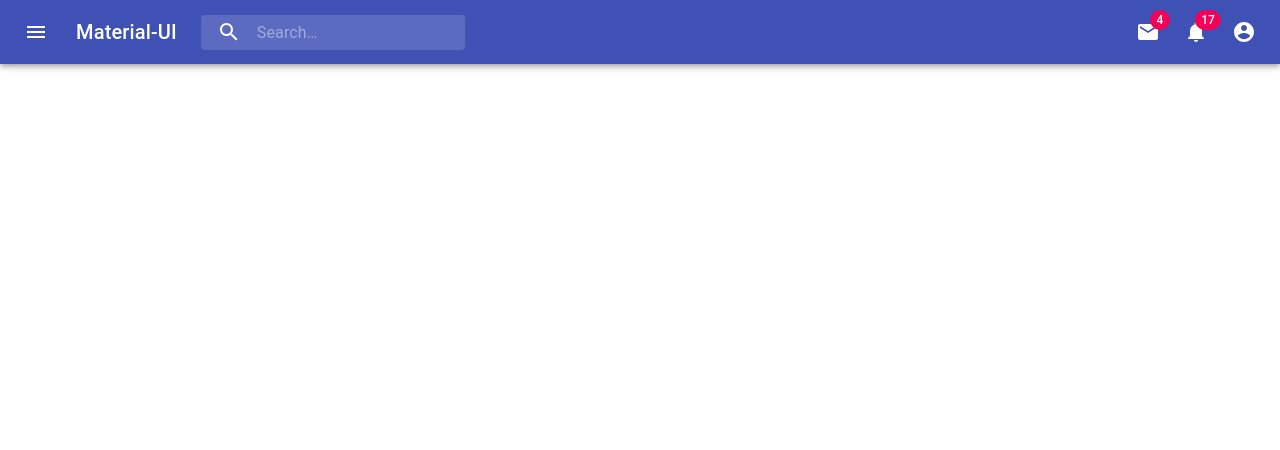
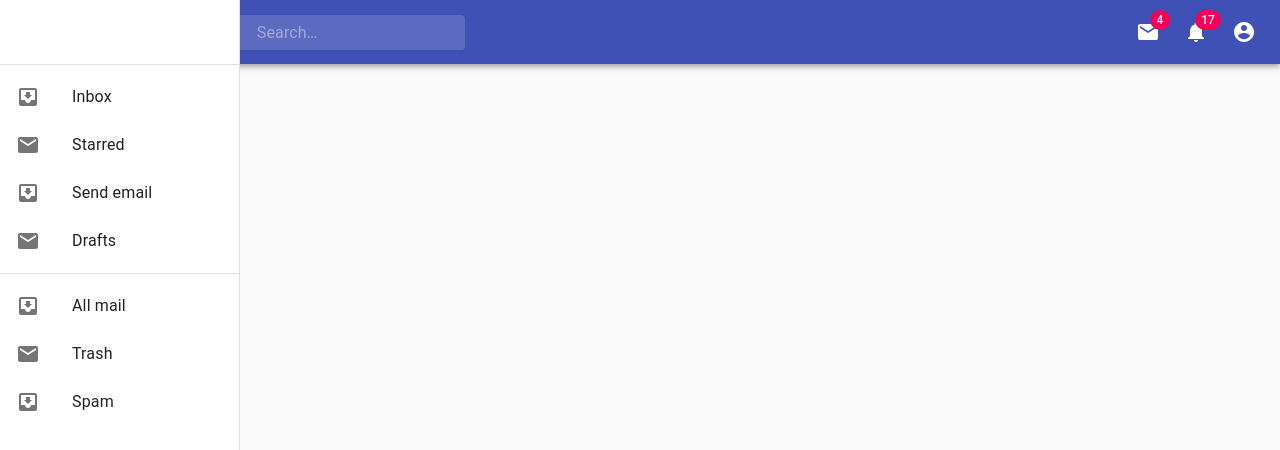
Before and after one commit to hildakh/surveypal, a React (Create React App) app in the folder client/: page / in a window 1280 px wide. Shown: the top 450 px of the page. Built offline with nearby package versions, Linux system fonts and the light colour scheme.

Commit message:
navbar and sidebar rendered phase 1

```diff
--- a/client/src/App.js
+++ b/client/src/App.js
@@ -1,7 +1,8 @@
 import React, { Component } from 'react';
 import axios from 'axios';
 import './App.css';
-import AppBar from './components/navbar/AppBar'
+import AppBar from './components/navbar/AppBar';
+import SideDrawer from './components/admin-dashboard/SideDrawer';
 
 class App extends Component {
   constructor(props) {
@@ -26,13 +27,17 @@ class App extends Component {
 
   render() {
     return (
-      <AppBar />
-      // <div className="App">
-      //   <h1>{this.state.message}</h1>
-      //   <button onClick={this.fetchData} >
-      //     Fetch Data
-      //   </button>
-      // </div>
+      <div>
+        <AppBar />
+        <SideDrawer />
+       {/* // <div className="App">
+      // //   <h1>{this.state.message}</h1>
+      // //   <button onClick={this.fetchData} >
+      // //     Fetch Data
+      // //   </button>
+      // // </div> */}
+
+      </div>
     );
   }
 }
--- /dev/null
+++ b/client/src/components/admin-dashboard/SideDrawer.js
@@ -0,0 +1,116 @@
+import React from "react";
+import PropTypes from "prop-types";
+// import AppBar from '@material-ui/core/AppBar';
+import CssBaseline from "@material-ui/core/CssBaseline";
+import Divider from "@material-ui/core/Divider";
+import Drawer from "@material-ui/core/Drawer";
+import Hidden from "@material-ui/core/Hidden";
+// import IconButton from "@material-ui/core/IconButton";
+import InboxIcon from "@material-ui/icons/MoveToInbox";
+import List from "@material-ui/core/List";
+import ListItem from "@material-ui/core/ListItem";
+import ListItemIcon from "@material-ui/core/ListItemIcon";
+import ListItemText from "@material-ui/core/ListItemText";
+import MailIcon from "@material-ui/icons/Mail";
+import MenuIcon from "@material-ui/icons/Menu";
+import Toolbar from "@material-ui/core/Toolbar";
+import Typography from "@material-ui/core/Typography";
+import { makeStyles, useTheme } from "@material-ui/core/styles";
+import AppBar from "../navbar/AppBar";
+
+const drawerWidth = 240;
+
+const useStyles = makeStyles(theme => ({
+  root: {
+    display: "flex"
+  },
+  drawer: {
+    [theme.breakpoints.up("sm")]: {
+      width: drawerWidth,
+      flexShrink: 0
+    }
+  },
+  menuButton: {
+    marginRight: theme.spacing(2),
+    [theme.breakpoints.up("sm")]: {
+      display: "none"
+    }
+  },
+  toolbar: theme.mixins.toolbar,
+  drawerPaper: {
+    width: drawerWidth
+  }
+}));
+
+function SideDrawer() {
+  // const { container } = props;
+  const classes = useStyles();
+  const theme = useTheme();
+  const [mobileOpen, setMobileOpen] = React.useState(false);
+
+  // const handleDrawerToggle = () => {
+  //   setMobileOpen(!mobileOpen);
+  // };
+
+  const drawer = (
+    <div>
+      <div className={classes.toolbar} />
+      <Divider />
+      <List>
+        {["Inbox", "Starred", "Send email", "Drafts"].map((text, index) => (
+          <ListItem button key={text}>
+            <ListItemIcon>
+              {index % 2 === 0 ? <InboxIcon /> : <MailIcon />}
+            </ListItemIcon>
+            <ListItemText primary={text} />
+          </ListItem>
+        ))}
+      </List>
+      <Divider />
+      <List>
+        {["All mail", "Trash", "Spam"].map((text, index) => (
+          <ListItem button key={text}>
+            <ListItemIcon>
+              {index % 2 === 0 ? <InboxIcon /> : <MailIcon />}
+            </ListItemIcon>
+            <ListItemText primary={text} />
+          </ListItem>
+        ))}
+      </List>
+    </div>
+  );
+
+  return (
+    <div className={classes.root}>
+      <CssBaseline />
+
+      <nav className={classes.drawer} aria-label="mailbox folders">
+        {/* The implementation can be swapped with js to avoid SEO duplication of links. */}
+
+        <Hidden xsDown implementation="css">
+          <Drawer
+            classes={{
+              paper: classes.drawerPaper
+            }}
+            variant="permanent"
+            open
+          >
+            {drawer}
+          </Drawer>
+        </Hidden>
+      </nav>
+    </div>
+  );
+}
+
+// SideDrawer.propTypes = {
+//   /**
+//    * Injected by the documentation to work in an iframe.
+//    * You won't need it on your project.
+//    */
+//   container: PropTypes.instanceOf(
+//     typeof Element === "undefined" ? Object : Element
+//   )
+// };
+
+export default SideDrawer;
```
